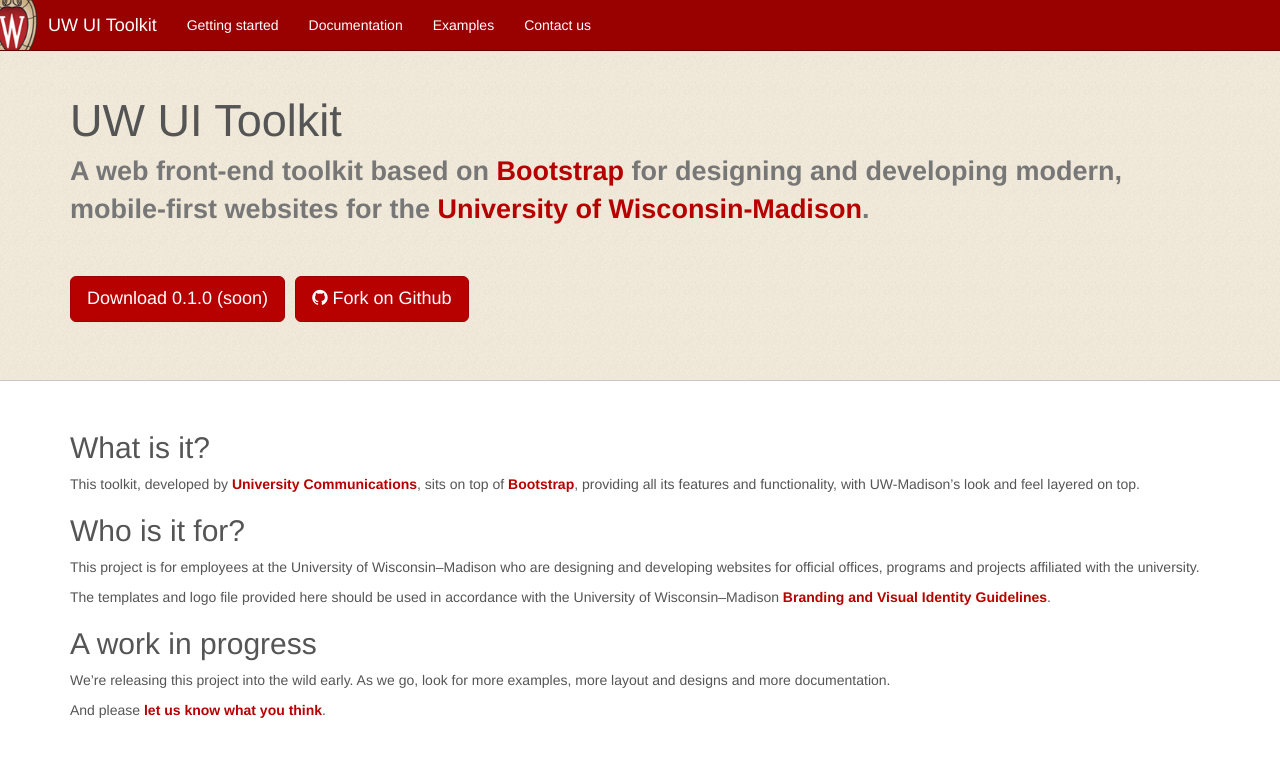
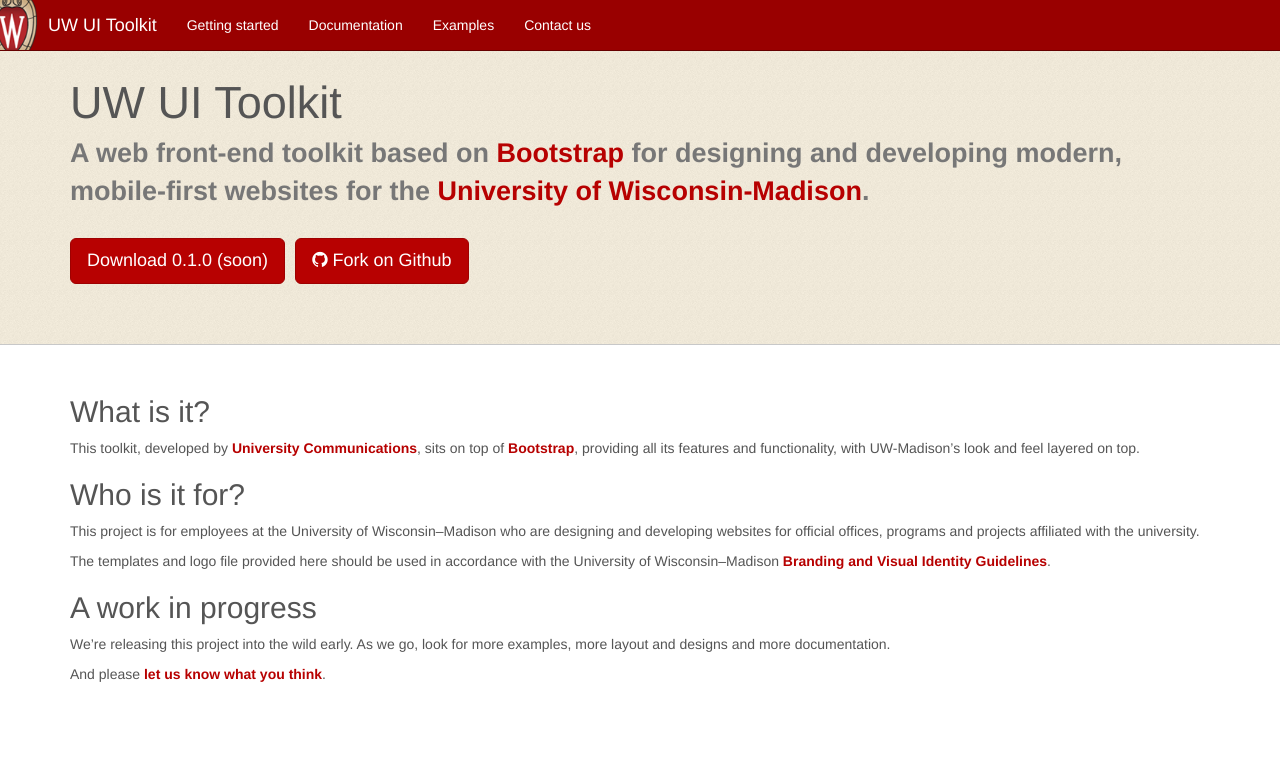
Before and after one commit to UWMadisonUcomm/uw-ui-toolkit, a Jekyll site: the page built from index.md, in a window 1280 px wide. Shown: the top 757 px of the page. Built offline with Jekyll 4.4.1, drawn with Linux system fonts in a browser that asks for light colours; nearby versions of some CDN libraries; Markdown is read by kramdown in place of the engine named in the settings.

Commit message:
CSS adjustments for small screen homepage type and buttons

```diff
--- a/css/custom.css
+++ b/css/custom.css
@@ -1 +1 @@
-.jumbotron a.btn{margin:20px 5px 0 0}
+.jumbotron a.btn{vertical-align:top}.jumbotron a.btn:first-child{margin:0px 5px 20px 0}
--- a/dist/css/uw-ui-toolkit.css
+++ b/dist/css/uw-ui-toolkit.css
@@ -885,6 +885,6 @@
 .navbar-fixed-top+.jumbotron{margin-top:50px}
 .navbar-fixed-top+.container,.navbar-fixed-top+.row{margin-top:72px}
 @media (min-width:768px){.navbar{padding-left:15px}.navbar .navbar-collapse{background-color:transparent} .navbar .dropdown-menu .divider{margin:9px 0;background-color:#eee}}body>.container{margin-top:24px;margin-bottom:24px}
-.jumbotron{background-color:#efe8d8;background-image:url('/doc-assets/jumbo-pattern.png');border-bottom:1px solid #C8C8C8}.jumbotron h1{font-size:45px;margin-top:0}
+.jumbotron{background-color:#efe8d8;background-image:url('/doc-assets/jumbo-pattern.png');border-bottom:1px solid #C8C8C8;padding:15px}@media (min-width:768px){.jumbotron{padding:30px}}.jumbotron h1{font-size:24px;margin-top:0}@media (min-width:768px){.jumbotron h1{font-size:45px}}
 [class*="col-"] p a,[class*="col-"] li a{font-weight:bold}
-.uw-intro{font-size:1.5em;font-weight:bold;margin-bottom:1em;color:#777}
+.uw-intro{font-size:1em;font-weight:bold;margin-bottom:1em;color:#777}@media (min-width:768px){.uw-intro{font-size:1.5em}}
--- a/src/less/custom.less
+++ b/src/less/custom.less
@@ -1,3 +1,6 @@
 .jumbotron a.btn {
-  margin: 20px 5px 0 0;
+  vertical-align: top;
+  &:first-child {
+    margin: 0px 5px 20px 0;
+  }
 }
--- a/src/less/uw-ui-toolkit/css-components.less
+++ b/src/less/uw-ui-toolkit/css-components.less
@@ -9,8 +9,11 @@
 
 // Make an element -- e.g. <p> -- bolder and bigger
 .uw-intro {
-  font-size: 1.5em;
+  font-size: 1em;
   font-weight: bold;
   margin-bottom: 1em;
   color: #777;
+  @media (min-width: @grid-float-breakpoint) {
+    font-size: 1.5em;
+  }
 }
```
Also changed, not shown: src/less/uw-bootstrap-overrides/jumbotron.less (+8 -1 lines).
